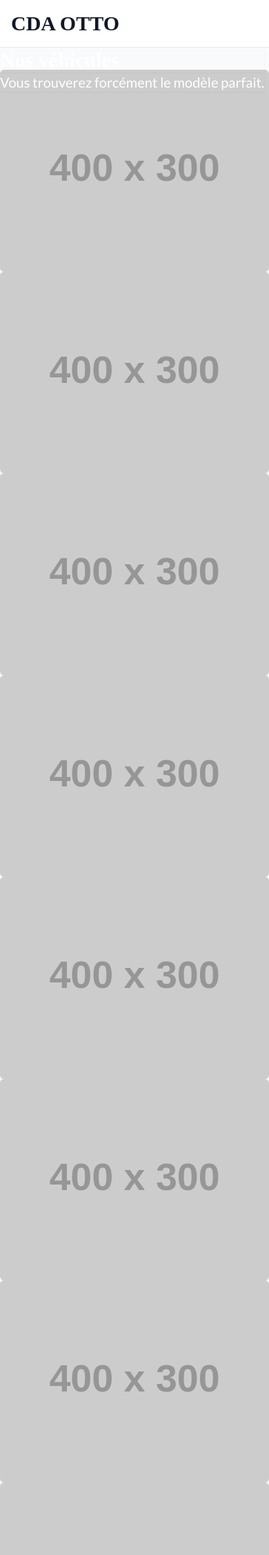
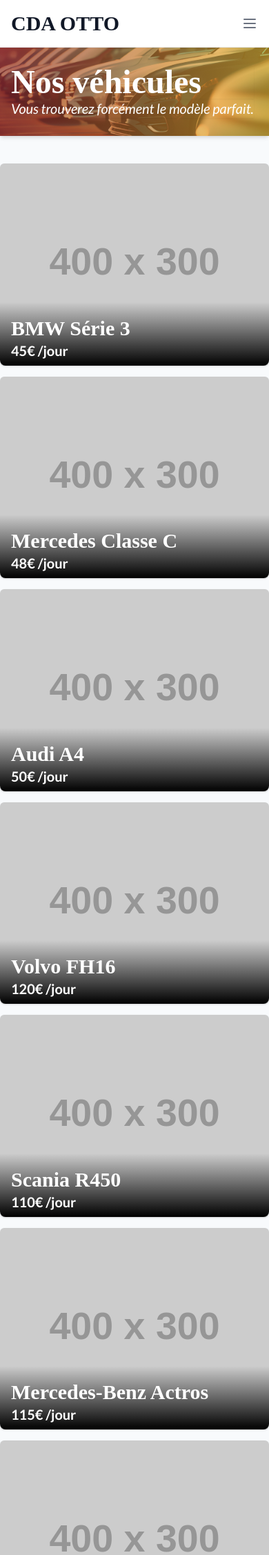
Before and after one commit to MarvinDlls/cda-otto, a PHP site: page /cars in a window 390 px wide. Shown: the top 2254 px of the page at 69% size. Run offline with PHP 8.4, Linux system fonts and the light colour scheme; grey boxes labelled with a size stand in for pictures from a placeholder-image service; some libraries are stand-ins or nearby versions; some web fonts are replaced.

Commit message:
Enhance output.css with new utility classes for spacing, layout, colors, and responsive design for better UI control

```diff
--- a/src/assets/css/output.css
+++ b/src/assets/css/output.css
@@ -562,6 +562,30 @@ video {
   position: relative;
 }
 
+.bottom-0 {
+  bottom: 0px;
+}
+
+.left-0 {
+  left: 0px;
+}
+
+.right-0 {
+  right: 0px;
+}
+
+.bottom-2 {
+  bottom: 0.5rem;
+}
+
+.left-2 {
+  left: 0.5rem;
+}
+
+.right-2 {
+  right: 0.5rem;
+}
+
 .z-10 {
   z-index: 10;
 }
@@ -570,12 +594,33 @@ video {
   z-index: 20;
 }
 
+.m-4 {
+  margin: 1rem;
+}
+
+.mx-auto {
+  margin-left: auto;
+  margin-right: auto;
+}
+
+.mb-2 {
+  margin-bottom: 0.5rem;
+}
+
 .ml-3 {
   margin-left: 0.75rem;
 }
 
+.mt-10 {
+  margin-top: 2.5rem;
+}
+
 .mt-5 {
   margin-top: 1.25rem;
+}
+
+.mt-4 {
+  margin-top: 1rem;
 }
 
 .flex {
@@ -594,28 +639,60 @@ video {
   display: none;
 }
 
+.h-32 {
+  height: 8rem;
+}
+
 .h-full {
   height: 100%;
 }
 
-.min-h-96 {
-  min-height: 24rem;
+.h-6 {
+  height: 1.5rem;
 }
 
 .min-h-screen {
   min-height: 100vh;
 }
 
+.w-16 {
+  width: 4rem;
+}
+
 .w-full {
   width: 100%;
+}
+
+.w-6 {
+  width: 1.5rem;
 }
 
 .min-w-0 {
   min-width: 0px;
 }
 
+.max-w-\[30rem\] {
+  max-width: 30rem;
+}
+
+.max-w-7xl {
+  max-width: 80rem;
+}
+
 .flex-1 {
   flex: 1 1 0%;
+}
+
+.grid-cols-1 {
+  grid-template-columns: repeat(1, minmax(0, 1fr));
+}
+
+.flex-col {
+  flex-direction: column;
+}
+
+.flex-wrap {
+  flex-wrap: wrap;
 }
 
 .place-items-center {
@@ -626,12 +703,68 @@ video {
   align-items: center;
 }
 
+.justify-center {
+  justify-content: center;
+}
+
+.justify-between {
+  justify-content: space-between;
+}
+
+.gap-2 {
+  gap: 0.5rem;
+}
+
+.gap-4 {
+  gap: 1rem;
+}
+
+.space-y-2 > :not([hidden]) ~ :not([hidden]) {
+  --tw-space-y-reverse: 0;
+  margin-top: calc(0.5rem * calc(1 - var(--tw-space-y-reverse)));
+  margin-bottom: calc(0.5rem * var(--tw-space-y-reverse));
+}
+
+.rounded-full {
+  border-radius: 9999px;
+}
+
+.rounded-lg {
+  border-radius: 0.5rem;
+}
+
 .rounded-md {
   border-radius: 0.375rem;
 }
 
+.rounded-sm {
+  border-radius: 0.125rem;
+}
+
+.rounded {
+  border-radius: 0.25rem;
+}
+
+.rounded-b {
+  border-bottom-right-radius: 0.25rem;
+  border-bottom-left-radius: 0.25rem;
+}
+
+.rounded-b-lg {
+  border-bottom-right-radius: 0.5rem;
+  border-bottom-left-radius: 0.5rem;
+}
+
+.border {
+  border-width: 1px;
+}
+
 .border-b {
   border-bottom-width: 1px;
+}
+
+.border-none {
+  border-style: none;
 }
 
 .border-gray-200 {
@@ -679,30 +802,32 @@ video {
   --tw-gradient-stops: var(--tw-gradient-from), var(--tw-gradient-to);
 }
 
-.from-red-800 {
-  --tw-gradient-from: #991b1b var(--tw-gradient-from-position);
-  --tw-gradient-to: rgb(153 27 27 / 0) var(--tw-gradient-to-position);
+.from-red-900 {
+  --tw-gradient-from: #7f1d1d var(--tw-gradient-from-position);
+  --tw-gradient-to: rgb(127 29 29 / 0) var(--tw-gradient-to-position);
   --tw-gradient-stops: var(--tw-gradient-from), var(--tw-gradient-to);
 }
 
-.to-indigo-500 {
-  --tw-gradient-to: #6366f1 var(--tw-gradient-to-position);
+.from-transparent {
+  --tw-gradient-from: transparent var(--tw-gradient-from-position);
+  --tw-gradient-to: rgb(0 0 0 / 0) var(--tw-gradient-to-position);
+  --tw-gradient-stops: var(--tw-gradient-from), var(--tw-gradient-to);
+}
+
+.to-amber-400 {
+  --tw-gradient-to: #fbbf24 var(--tw-gradient-to-position);
+}
+
+.to-amber-600 {
+  --tw-gradient-to: #d97706 var(--tw-gradient-to-position);
+}
+
+.to-transparent {
+  --tw-gradient-to: transparent var(--tw-gradient-to-position);
 }
 
 .to-black {
   --tw-gradient-to: #000 var(--tw-gradient-to-position);
-}
-
-.to-amber-500 {
-  --tw-gradient-to: #f59e0b var(--tw-gradient-to-position);
-}
-
-.to-amber-700 {
-  --tw-gradient-to: #b45309 var(--tw-gradient-to-position);
-}
-
-.to-amber-600 {
-  --tw-gradient-to: #d97706 var(--tw-gradient-to-position);
 }
 
 .bg-cover {
@@ -727,13 +856,39 @@ video {
   padding-right: 0.75rem;
 }
 
+.px-4 {
+  padding-left: 1rem;
+  padding-right: 1rem;
+}
+
 .py-2 {
   padding-top: 0.5rem;
   padding-bottom: 0.5rem;
 }
 
+.pb-1 {
+  padding-bottom: 0.25rem;
+}
+
+.pb-2 {
+  padding-bottom: 0.5rem;
+}
+
+.pt-5 {
+  padding-top: 1.25rem;
+}
+
+.pb-10 {
+  padding-bottom: 2.5rem;
+}
+
 .text-center {
   text-align: center;
+}
+
+.text-2xl {
+  font-size: 1.5rem;
+  line-height: 2rem;
 }
 
 .text-4xl\/7 {
@@ -741,9 +896,34 @@ video {
   line-height: 1.75rem;
 }
 
-.text-7xl {
-  font-size: 4.5rem;
+.text-5xl {
+  font-size: 3rem;
   line-height: 1;
+}
+
+.text-base {
+  font-size: 1rem;
+  line-height: 1.5rem;
+}
+
+.text-lg {
+  font-size: 1.125rem;
+  line-height: 1.75rem;
+}
+
+.text-xl {
+  font-size: 1.25rem;
+  line-height: 1.75rem;
+}
+
+.text-xs {
+  font-size: 0.75rem;
+  line-height: 1rem;
+}
+
+.text-3xl {
+  font-size: 1.875rem;
+  line-height: 2.25rem;
 }
 
 .font-bold {
@@ -754,8 +934,20 @@ video {
   font-weight: 600;
 }
 
+.font-thin {
+  font-weight: 100;
+}
+
+.font-light {
+  font-weight: 300;
+}
+
 .uppercase {
   text-transform: uppercase;
+}
+
+.italic {
+  font-style: italic;
 }
 
 .leading-relaxed {
@@ -767,21 +959,48 @@ video {
   color: rgb(17 24 39 / var(--tw-text-opacity, 1));
 }
 
-.text-white {
+.text-slate-500 {
   --tw-text-opacity: 1;
-  color: rgb(255 255 255 / var(--tw-text-opacity, 1));
+  color: rgb(100 116 139 / var(--tw-text-opacity, 1));
 }
 
 .text-transparent {
   color: transparent;
 }
 
-.opacity-50 {
-  opacity: 0.5;
+.text-white {
+  --tw-text-opacity: 1;
+  color: rgb(255 255 255 / var(--tw-text-opacity, 1));
 }
 
-.opacity-75 {
-  opacity: 0.75;
+.text-gray-500 {
+  --tw-text-opacity: 1;
+  color: rgb(107 114 128 / var(--tw-text-opacity, 1));
+}
+
+.text-gray-600 {
+  --tw-text-opacity: 1;
+  color: rgb(75 85 99 / var(--tw-text-opacity, 1));
+}
+
+.opacity-60 {
+  opacity: 0.6;
+}
+
+.opacity-95 {
+  opacity: 0.95;
+}
+
+.shadow {
+  --tw-shadow: 0 1px 3px 0 rgb(0 0 0 / 0.1), 0 1px 2px -1px rgb(0 0 0 / 0.1);
+  --tw-shadow-colored: 0 1px 3px 0 var(--tw-shadow-color), 0 1px 2px -1px var(--tw-shadow-color);
+  box-shadow: var(--tw-ring-offset-shadow, 0 0 #0000), var(--tw-ring-shadow, 0 0 #0000), var(--tw-shadow);
+}
+
+.shadow-md {
+  --tw-shadow: 0 4px 6px -1px rgb(0 0 0 / 0.1), 0 2px 4px -2px rgb(0 0 0 / 0.1);
+  --tw-shadow-colored: 0 4px 6px -1px var(--tw-shadow-color), 0 2px 4px -2px var(--tw-shadow-color);
+  box-shadow: var(--tw-ring-offset-shadow, 0 0 #0000), var(--tw-ring-shadow, 0 0 #0000), var(--tw-shadow);
 }
 
 .shadow-sm {
@@ -829,14 +1054,75 @@ h1, h2, h3, h4, h5, h6 {
   background-size: cover;
 }
 
+.bg-cover-car {
+  background-image: url('/src/assets/images/nos-vehicules.jpeg');
+  background-position: center;
+  background-repeat: no-repeat;
+  background-size: cover;
+}
+
+.alert {
+  --tw-border-opacity: 1;
+  border-color: rgb(220 38 38 / var(--tw-border-opacity, 1));
+  --tw-text-opacity: 1;
+  color: rgb(220 38 38 / var(--tw-text-opacity, 1));
+  border-width: 2px;
+}
+
 .hover\:bg-gray-50:hover {
   --tw-bg-opacity: 1;
   background-color: rgb(249 250 251 / var(--tw-bg-opacity, 1));
 }
 
+.hover\:bg-amber-500:hover {
+  --tw-bg-opacity: 1;
+  background-color: rgb(245 158 11 / var(--tw-bg-opacity, 1));
+}
+
+.hover\:text-amber-600:hover {
+  --tw-text-opacity: 1;
+  color: rgb(217 119 6 / var(--tw-text-opacity, 1));
+}
+
+.hover\:text-gray-700:hover {
+  --tw-text-opacity: 1;
+  color: rgb(55 65 81 / var(--tw-text-opacity, 1));
+}
+
+.hover\:text-white:hover {
+  --tw-text-opacity: 1;
+  color: rgb(255 255 255 / var(--tw-text-opacity, 1));
+}
+
+.focus\:bg-slate-50:focus {
+  --tw-bg-opacity: 1;
+  background-color: rgb(248 250 252 / var(--tw-bg-opacity, 1));
+}
+
+.focus\:outline-none:focus {
+  outline: 2px solid transparent;
+  outline-offset: 2px;
+}
+
 @media (min-width: 640px) {
   .sm\:block {
     display: block;
+  }
+
+  .sm\:max-w-2xl {
+    max-width: 42rem;
+  }
+
+  .sm\:max-w-screen-xl {
+    max-width: 1280px;
+  }
+
+  .sm\:grid-cols-2 {
+    grid-template-columns: repeat(2, minmax(0, 1fr));
+  }
+
+  .sm\:gap-8 {
+    gap: 2rem;
   }
 
   .sm\:truncate {
```
Also changed, not shown: other parts of src/assets/css/output.css (+40 -19 lines).
